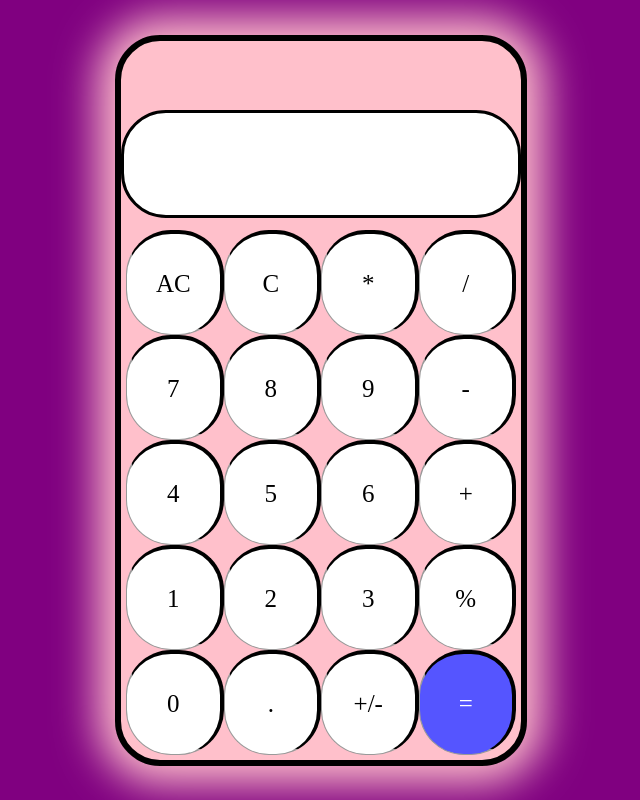
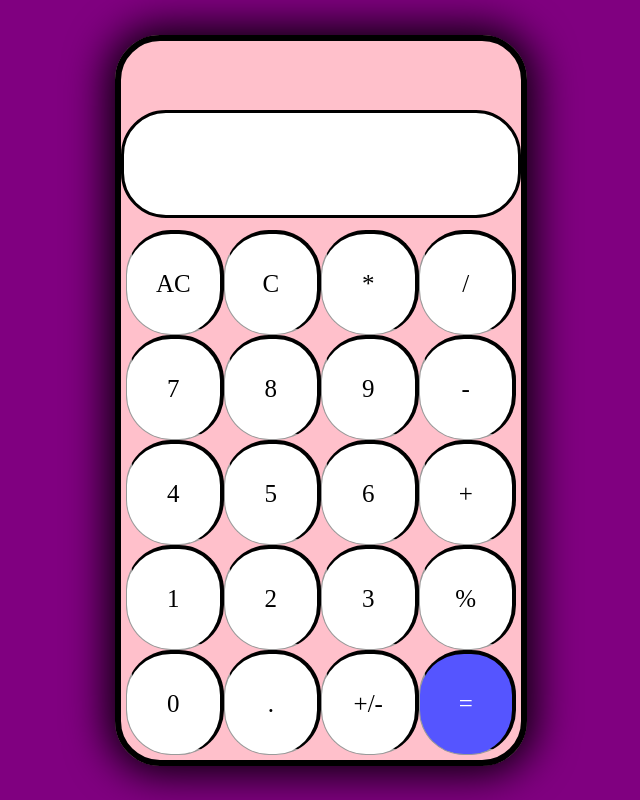
Before and after one commit to OmarKarame/JS-Calculator, a plain HTML site: page index.html in a window 1280 px wide. Shown: the whole page, without its empty margins (319-959 px from the left). Drawn offline with Linux system fonts and the light colour scheme.

Commit message:
updated styling

```diff
--- a/styles.scss
+++ b/styles.scss
@@ -22,7 +22,7 @@ section{
 
 .calculator {
     width: 400px;
-    box-shadow: 0px 0px 43px 17px pink;
+    box-shadow: 0px 0px 43px 7px black;
     border-radius: 45px;
     border: 6px solid black;;
 }
```
Also changed, not shown: styles.css.
